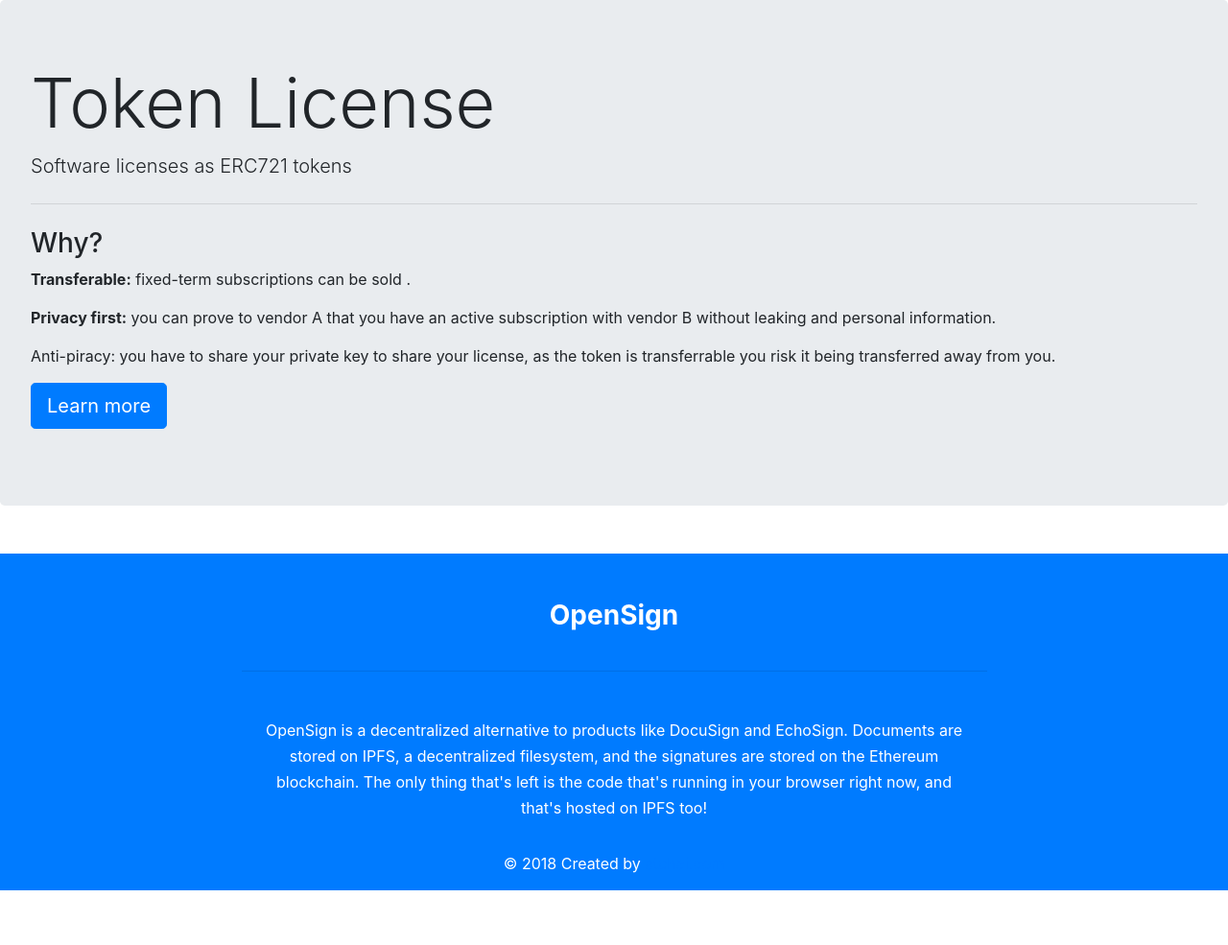
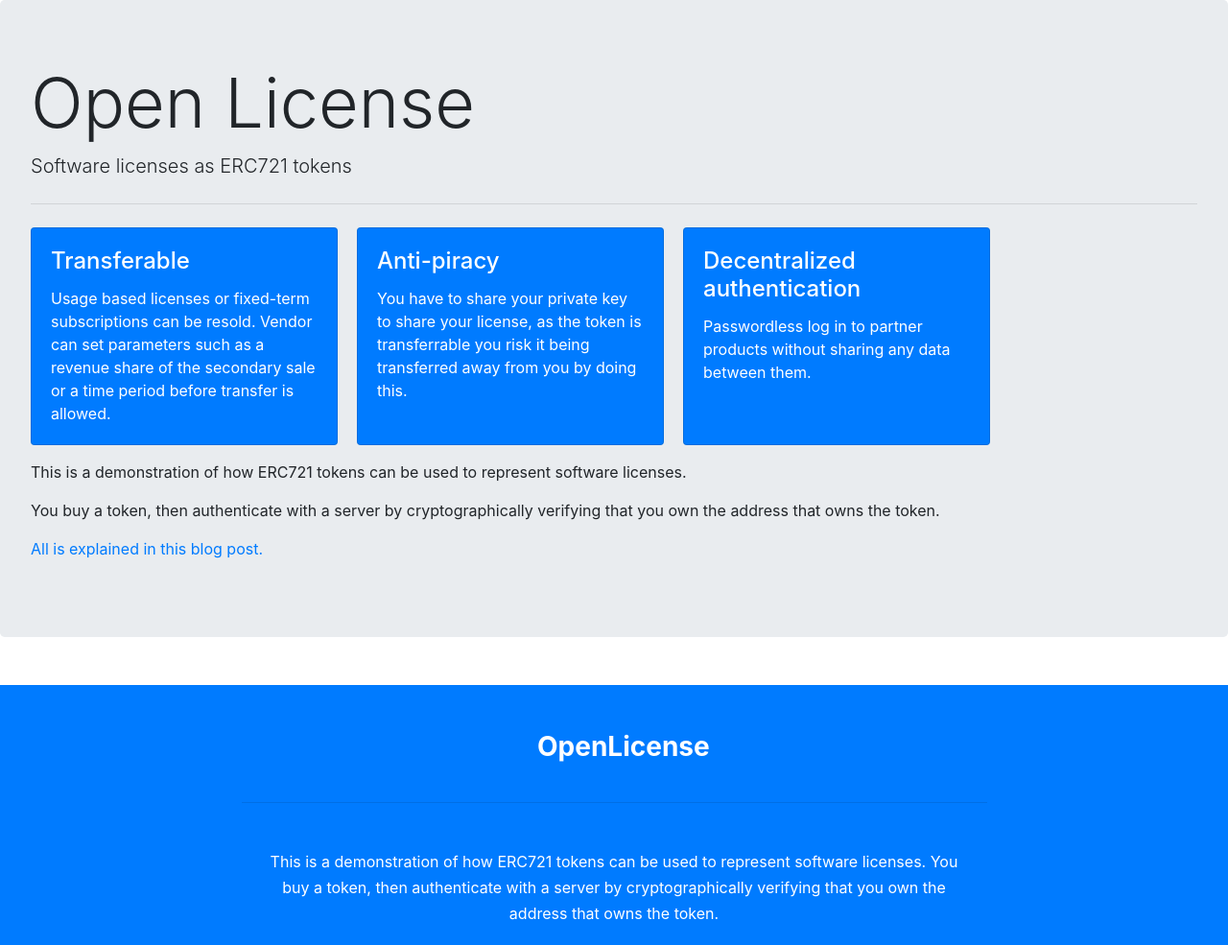
Before and after one commit to atchai/licensetoken, a website built with webpack: page app/index.html in a window 1280 px wide. Shown: the top 985 px of the page at 96% size. Before the commit the page ends 928 px from the top, so only its background shows below. Built offline with nearby package versions, Linux system fonts and the light colour scheme.

Commit message:
Added documentation

```diff
--- a/app/index.html
+++ b/app/index.html
@@ -21,29 +21,35 @@
 <body>
 
   <div class="jumbotron">
-    <h1 class="display-3">Token License</h1>
+    <h1 class="display-3">Open License</h1>
     <p class="lead">Software licenses as ERC721 tokens</p>
     <hr class="my-4" >
-    <h3>Why?</h3>
-    <p><b>Transferable:</b> fixed-term subscriptions can be sold .</p>
-    <p><b>Privacy first:</b> you can prove to vendor A that you have an active subscription with vendor B without leaking and personal information.</p>
-    <p>Anti-piracy: you have to share your private key to share your license, as the token is transferrable you risk it being transferred away from you.</p>
+    <div class="row" >
+      <div class="card text-white bg-primary mb-3" style="max-width: 20rem; margin-left:15px">
+        <div class="card-body">
+          <h4 class="card-title">Transferable</h4>
+          <p class="card-text">Usage based licenses or fixed-term subscriptions can be resold. Vendor can set parameters such as a revenue share of the secondary sale or a time period before transfer is allowed.</p>
+        </div>
+      </div>
+      <div class="card text-white bg-primary mb-3" style="max-width: 20rem; margin-left:20px">
+        <div class="card-body">
+          <h4 class="card-title">Anti-piracy</h4>
+          <p class="card-text">You have to share your private key to share your license, as the token is transferrable you risk it being transferred away from you by doing this.</p>
+        </div>
+      </div>
+      <div class="card text-white bg-primary mb-3" style="max-width: 20rem; margin-left:20px">
+        <div class="card-body">
+          <h4 class="card-title">Decentralized authentication</h4>
+          <p class="card-text">Passwordless log in to partner products without sharing any data between them.</p>
+        </div>
+      </div>
+    </div>
 
-    <p class="lead">
-      <a class="btn btn-primary btn-lg btn-learn-more" role="button" style="color:white">Learn more</a>
-    </p>
+    <p>This is a demonstration of how ERC721 tokens can be used to represent software licenses. </p>
+    <p>You buy a token, then authenticate with a server by cryptographically verifying that you own the address that owns the token. </p>
 
-    <div id="learn-more" style="margin-top:50px; display:none">
-      <h3>Ropsten Only</h3>
-      <p>We are currently in testing on the <b>Ropsten test net</b>.  To use OpenSign today please use the menu at the top left corner of Metamask to switch to the Ropsten test net.  You can then <a href="https://faucet.metamask.io/">collect some free ether from the faucet here</a>.</p>
+    <p><a href="#">All is explained in this blog post.</a></p>
 
-      <h3>Further Details</h3>
-      <p>This project is open source, the <a href="https://github.com/atchai/opensign">source code is available on Github</a></p>
-      <p>You can find the <a href="https://github.com/atchai/opensign/blob/master/app/contracts/opensign.sol">smart contract code here</a>.</p>
-      <p>The site itself is available <a href="https://gateway.ipfs.io/ipfs/QmUu7kuy7dHCC5RDL3hscji81Fb6EmoBRzmwcrgJweRVjJ/">hosted on IPFS</a></p>
-      <p>We use the Infura public IPFS node for file uploads.</p>
-      <p>Thanks to meta-auth</p>
-    </div>
   </div>
 
   <!-- METAMASK NOT INSTALLED  -->
@@ -133,9 +139,9 @@
         <h1 class="fail" style="display: none;  color:red">Failed</h1>
         <div class="form-group form-inline">
           <!--<input type="text" class="text form-control" placeholder="Your name">-->
-          <button class="verify btn btn-success">Log In</button>
+          <button class="verify btn btn-success">Authenticate</button>
         </div>
-        <p>Server checks that your signature matches your address and checks with the smart contract that you have at least one token, if you do then you are authenticated.</p>
+        <p>You send your signature to the server, which then verifies that it matches your address and checks with the smart contract that you have at least one token, if you do then you are authenticated.</p>
       </div>
     </div>
 
@@ -156,7 +162,7 @@
 
                   <!--Grid column-->
                   <div class="col-md-2 mb-3">
-                      <h3 class="title font-weight-bold" style="color:white">OpenSign</h3>
+                      <h3 class="title font-weight-bold" style="color:white">OpenLicense</h3>
                   </div>
                   <!--Grid column-->
 
@@ -171,7 +177,7 @@
                     <!--Grid column-->
                     <div class="col-md-8 col-12 mt-5">
                         <p style="line-height: 1.7rem; color:white">
-                          OpenSign is a decentralized alternative to products like DocuSign and EchoSign.  Documents are stored on IPFS, a decentralized filesystem, and the signatures are stored on the Ethereum blockchain.  The only thing that's left is the code that's running in your browser right now, and that's hosted on IPFS too!
+                          This is a demonstration of how ERC721 tokens can be used to represent software licenses.  You buy a token, then authenticate with a server by cryptographically verifying that you own the address that owns the token.
                         </p>
 
                     </div>
@@ -189,7 +195,7 @@
             <!--Copyright-->
             <div class="footer-copyright py-3 text-center">
                 <div class="container-fluid" style="color:white">
-                  &copy; 2018 Created by <a href="https://atchai.com"> atchai.com </a>
+                  &copy; 2018 Created by <a href="https://atchai.com" style="color:white"> atchai.com </a>
                 </div>
             </div>
             <!--/Copyright-->
@@ -197,9 +203,5 @@
         </footer>
         <!--/Footer-->
 
-  </body>
-
-
-
-</body>
+      </body>
 </html>
--- a/app/server.js
+++ b/app/server.js
@@ -6,7 +6,9 @@
 );
 
 const app = express();
-const metaAuth = new MetaAuth();
+const metaAuth = new MetaAuth({
+  banner: 'Token License Login'
+});
 
 const contract_address = '0x345ca3e014aaf5dca488057592ee47305d9b3e10';
 const contract_abi = require('./src/abi.js');
@@ -33,7 +35,6 @@
           return console.error(err);;
         }
         else {
-          console.log(result)
           // Authentication is valid, assign JWT, etc.
           if (result.c[0] > 0) res.send(req.metaAuth.recovered);
           // Authentication fail, no subscription token
```
Also changed, not shown: app/dist/bundle.js.
